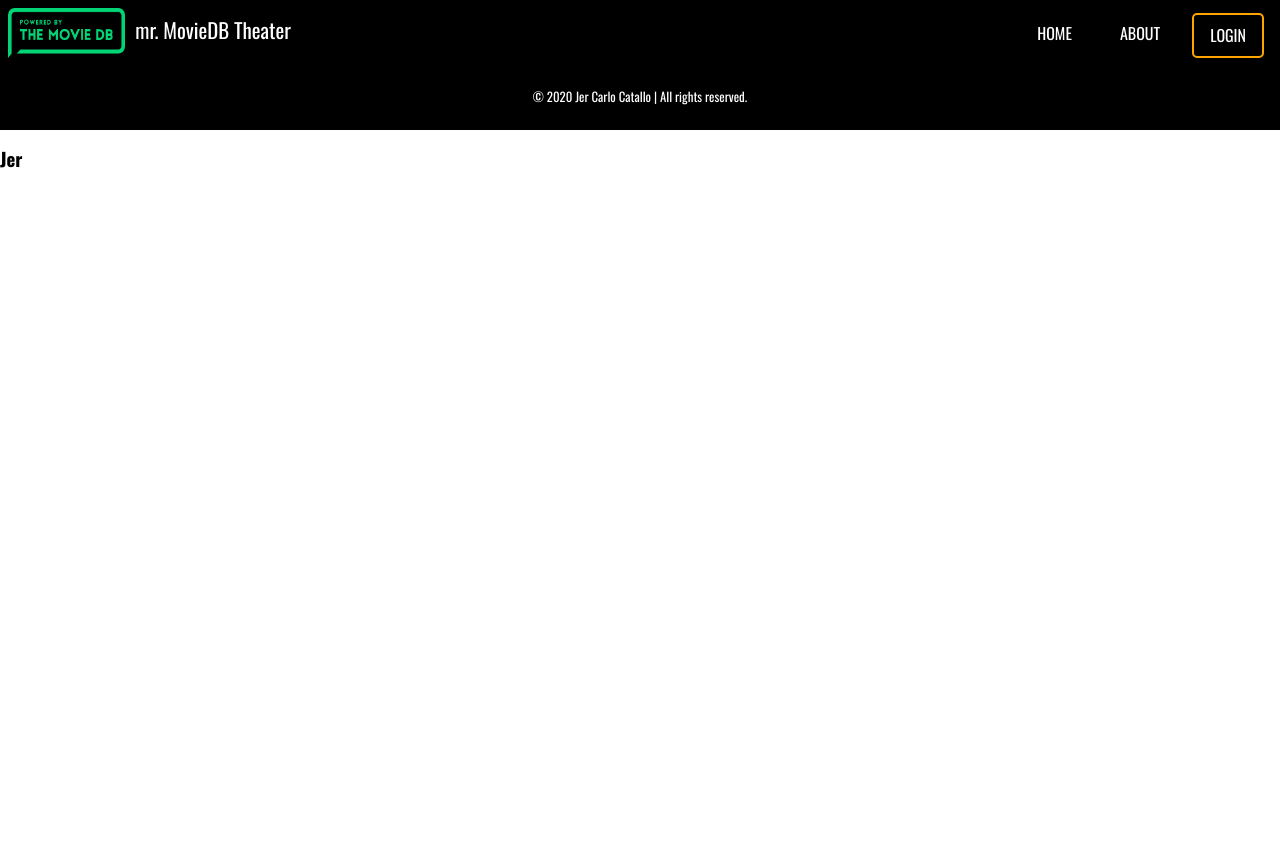
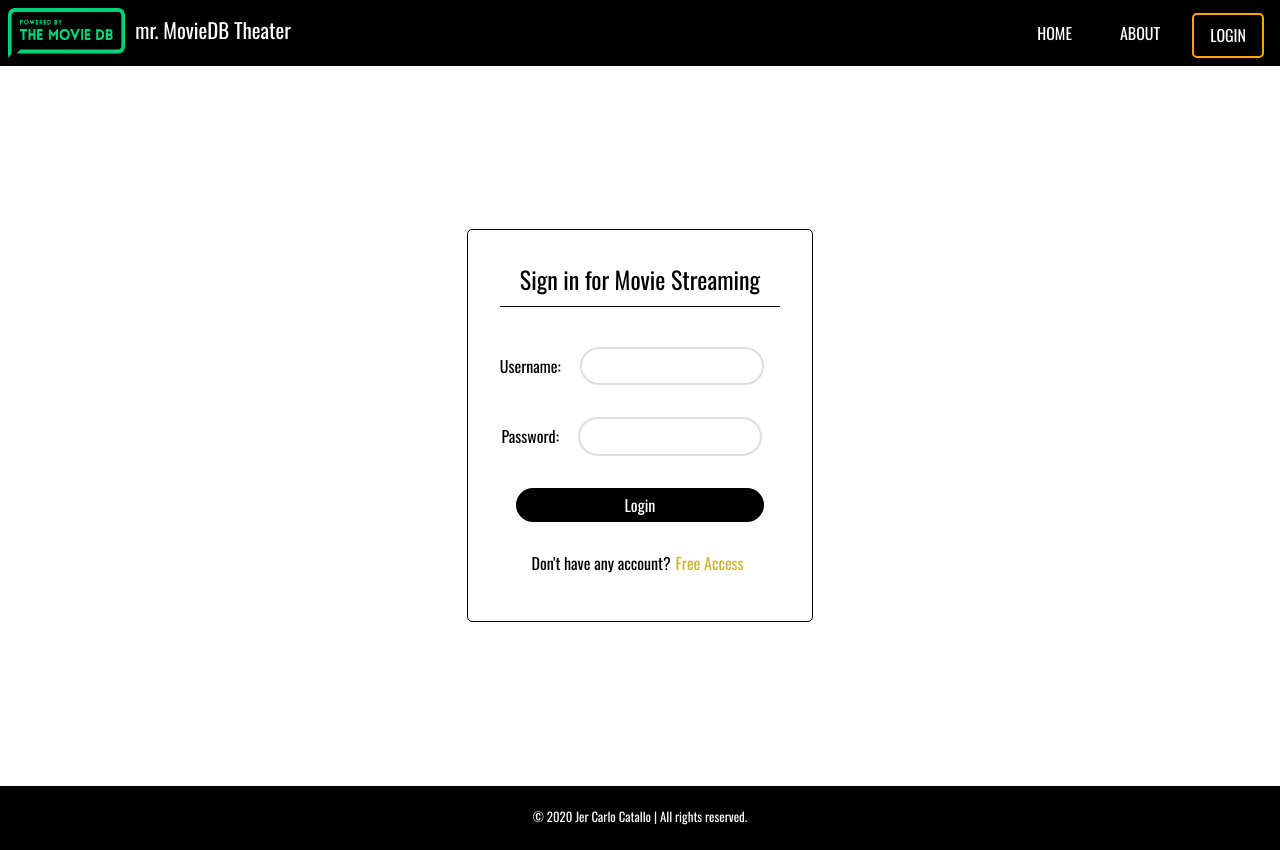
Before and after one commit to rojerthat07/Movie-Database-Site-with-React-JS, a React (Create React App) app: page /Movie-Database-Site-with-React-JS/login in a window 1280 px wide. Before the commit the page ends 800 px from the top, so only its background shows below. Built offline with nearby package versions, Linux system fonts and the light colour scheme; no server answers.

Commit message:
login form

```diff
--- a/package.json
+++ b/package.json
@@ -1,4 +1,5 @@
 {
+  "homepage":"http://rojerthat07.github.io/Movie-Database-Site-with-React-JS",
   "name": "moviesitereactjs",
   "version": "0.1.0",
   "private": true,
@@ -13,10 +14,13 @@
     "react-scripts": "3.4.0"
   },
   "scripts": {
+    "predeploy":"npm run build",
+    "deploy":"gh-pages -d build",
     "start": "react-scripts start",
     "build": "react-scripts build",
     "test": "react-scripts test",
     "eject": "react-scripts eject"
+
   },
   "eslintConfig": {
     "extends": "react-app"
--- a/src/App.js
+++ b/src/App.js
@@ -80,7 +80,7 @@ class App extends Component {
       <div>
         <Navigation />
 
-      <Route path="/" exact >
+      <Route path="/Movie-Database-Site-with-React-JS" exact >
       <Header />
       <div className="main">
         <form className="search-bar" onSubmit={this.submitHandler}>
@@ -93,11 +93,11 @@ class App extends Component {
         </div>
         </Route>
 
-        <Route path="/about" component={About}/>
+        <Route path="/Movie-Database-Site-with-React-JS/about" component={About}/>
 
+        <Route path="/Movie-Database-Site-with-React-JS/login" component={Login}/>
+        <Footer />
 
-        <Footer />
-        <Login />
       </div>
       </Router>
 
--- a/src/components/Login.js
+++ b/src/components/Login.js
@@ -1,9 +1,20 @@
 import React from 'react'
+import {Link} from 'react-router-dom'
 
 function Login() {
     return (
-        <div>
-            <h3>Jer</h3>
+        <div className="login">
+            <forms className="login__form">
+                <div className="login__heading">Sign in for Movie Streaming</div>
+              <p>Username: <input type="text" name="" id=""/></p>
+              <p>Password: <input type="password" name="" id=""/></p>
+              <input className="login__button" type="submit" value="Login"/>
+              <p>Don't have any account?
+        <Link to="/Movie-Database-Site-with-React-JS" className="login__link">
+                  <span>Free Access</span>
+                  </Link>
+                   </p>
+            </forms>
         </div>
     )
 }
--- a/src/components/Navigation.js
+++ b/src/components/Navigation.js
@@ -10,17 +10,17 @@ export class Navigation extends Component {
               <img className="navigation__image" src={brand} alt=""/>  <p>mr. MovieDB Theater</p>
             </div>
                 <div className="navigation__list">
-                <Link className="navigation__link " to="/">
+                <Link className="navigation__link " to="/Movie-Database-Site-with-React-JS">
                     <div className="navigation__item">
                        <div>HOME</div>
                     </div>
                     </Link>
-                    <Link className="navigation__link" to="/about">
+                    <Link className="navigation__link" to="/Movie-Database-Site-with-React-JS/about">
                     <div className="navigation__item">
                        <div>ABOUT</div>
                     </div>
                     </Link>
-                    <Link className="navigation__link " to="/">
+                    <Link className="navigation__link " to="/Movie-Database-Site-with-React-JS/login">
                     <div className="navigation__item navigation__item--login">
                        <div>LOGIN</div>
                     </div>
--- a/src/styles/5-templates/_5-templates.scss
+++ b/src/styles/5-templates/_5-templates.scss
@@ -1,3 +1,4 @@
 @import 'movies';
 @import 'searchBar';
 @import 'about';
+@import 'login';
--- /dev/null
+++ b/src/styles/5-templates/_login.scss
@@ -0,0 +1,59 @@
+.login{
+    display: grid;
+    justify-content: center;
+    align-content: center;
+    height:90vh;
+    text-align: center;
+    .login__form{
+        display: grid;
+        border-radius: 5px;
+        grid-template-columns: 1fr;
+        border: 1px solid black;
+        padding:0em 2em 2em 2em;
+
+        .login__heading{
+            text-align: center;
+            margin:1em 0;
+            font-size: 1.5em;
+            width: 100%;
+            padding:.5em 0;
+            border-bottom: 1px solid black;
+
+        }
+        input{
+            padding:.5em;
+            border-radius: 20px;
+            margin:0 1em;
+            border: 2px solid rgb(223, 222, 222);
+
+
+        }
+        .login__link{
+            text-decoration: none;
+
+        }
+        p{
+            span{
+                text-decoration: none;
+                color:rgb(204, 180, 45);
+                margin:0 .3em;
+                &:hover{
+                  text-decoration: underline;
+                }
+            }
+        }
+        .login__button{
+            background-color: black;
+            color:white;
+            margin: auto;
+            border-radius: 20px;
+            border: none;
+            padding:.5em 3em;
+            margin:1em;
+            cursor: pointer;
+            &:hover{
+                color:rgb(32, 194, 11);
+            }
+        }
+    }
+}
```
